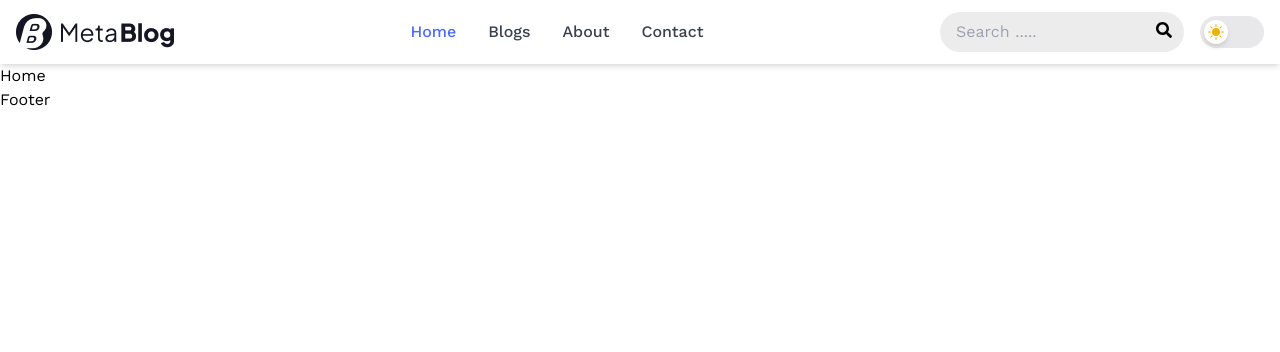
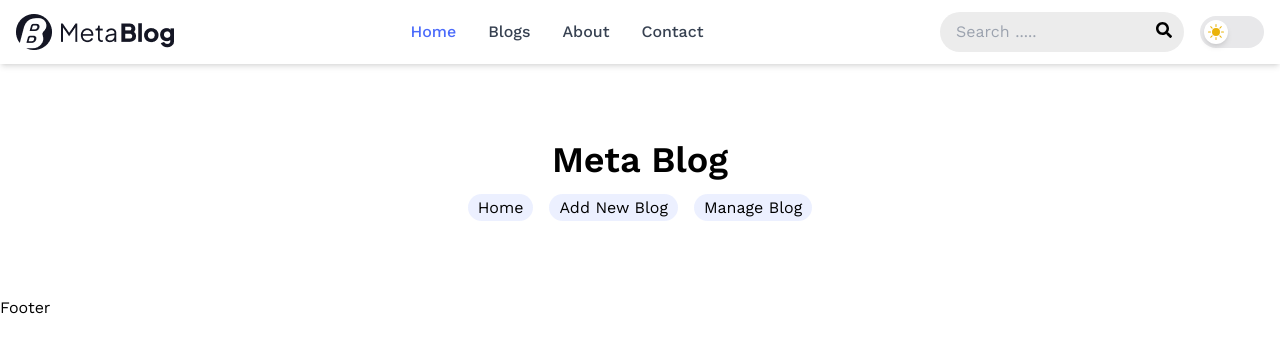
Before and after one commit to HossainRafi/MetaBlog, a React (Vite) app in the folder client/: page / in a window 1280 px wide. Shown: the top 352 px of the page. Built offline with nearby package versions, Linux system fonts and the light colour scheme.

Commit message:
banner heading and navigation

```diff
--- /dev/null
+++ b/client/src/components/Banner.jsx
@@ -0,0 +1,45 @@
+import React from "react";
+import { Link } from "react-router-dom";
+
+const Banner = () => {
+  return (
+    <div className="my-16">
+      <div className="text-center mb-8">
+        {/* banner heading */}
+        <h1 className="text-4xl font-semibold mb-4">Meta Blog</h1>
+
+        {/* add and manage blog button */}
+        <ul className="flex flex-wrap items-center justify-center gap-4">
+          <li>
+            <Link
+              to="/"
+              className="bg-secondary/10 px-2.5 py-1 rounded-full hover:text-secondary"
+            >
+              Home
+            </Link>
+          </li>
+          <li>
+            <Link
+              to="/add-blog"
+              className="bg-secondary/10 px-2.5 py-1 rounded-full hover:text-secondary"
+            >
+              Add New Blog
+            </Link>
+          </li>
+          <li>
+            <Link
+              to="/manage-blog"
+              className="bg-secondary/10 px-2.5 py-1 rounded-full hover:text-secondary"
+            >
+              Manage Blog
+            </Link>
+          </li>
+        </ul>
+      </div>
+
+
+    </div>
+  );
+};
+
+export default Banner;
--- a/client/src/main.jsx
+++ b/client/src/main.jsx
@@ -3,13 +3,14 @@ import { createRoot } from "react-dom/client";
 import { StrictMode } from "react";
 import "./index.css";
 import App from "./App";
+import Home from "./pages/home/Home";
 
 const router = createBrowserRouter([
   {
     path: "/",
     element: <App />,
     children: [
-      { path: "/", element: <div>Home</div> },
+      { path: "/", element: <Home /> },
       { path: "/blogs", element: <div>Blogs</div> },
       { path: "/about", element: <div>About</div> },
       { path: "/contact", element: <div>Contact</div> },
--- /dev/null
+++ b/client/src/pages/home/Home.jsx
@@ -0,0 +1,12 @@
+import React from "react";
+import Banner from "../../components/Banner";
+
+const Home = () => {
+  return (
+    <section className="container max-w-7xl mx-auto px-4 py-3">
+      <Banner />
+    </section>
+  );
+};
+
+export default Home;
```
